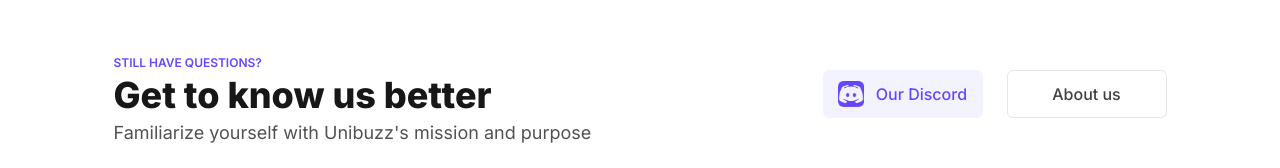
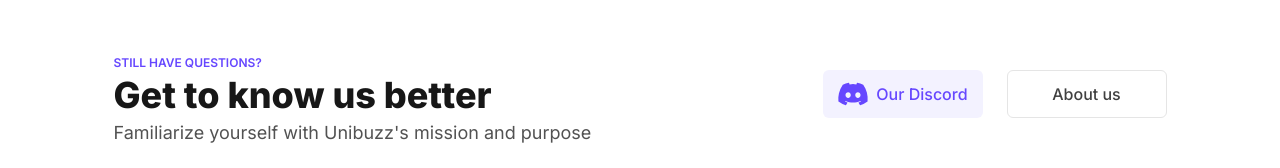
Before and after one commit to BacPacNet/web-app-client, a Next.js app: page / in a window 1280 px wide. Shown: the part 5789-5957 px from the top of the page. Built offline with nearby package versions, Linux system fonts and the light colour scheme; no server answers.

Commit message:
changes in css for responsiveness after 2nd review

```diff
--- a/src/app/components/Footer/Footer.css
+++ b/src/app/components/Footer/Footer.css
@@ -64,6 +64,12 @@
 .icon {
   width: 16px;
   height: 16px;
+}
+.discord-icon {
+  /* border: 2px solid red; */
+  /* margin-left: 5px; */
+  width: 32px;
+  height: 32px;
 }
 @media only screen and (max-width: 768px) and (min-width: 375px) {
   .footer {
--- a/src/app/components/Footer/Footer.tsx
+++ b/src/app/components/Footer/Footer.tsx
@@ -1,5 +1,6 @@
 import './Footer.css'
 
+import { FaDiscord } from "react-icons/fa";
 import Image from 'next/image'
 import React from 'react'
 import discordLogo from '../../../assets/discordLog.png'
@@ -45,8 +46,8 @@ const Footer: React.FC = () => {
         </div>
         <div className="right-part">
           <div className="discord mr-6">
-            <button className="btn btn-disc text-[#6647FF] text-base text-center w-40 h-12 font-medium p-2">
-              <Image src={discordLogo} alt="discord" className="discordImage" />
+            <button className="btn btn-disc text-[#6647FF] text-base text-center w-40 h-12 font-medium p-2 flex justify-evenly items-center">
+              <FaDiscord className='discord-icon' />
               Our Discord
             </button>
           </div>
--- a/src/app/components/Navbar/Navbar.css
+++ b/src/app/components/Navbar/Navbar.css
@@ -115,6 +115,14 @@
 }
 .nav-link-ltr.active::before {
   width: 100%;
+}
+@media (max-width: 1240px) and (min-width: 768px) {
+  .right-nav {
+    margin-left: -10px;
+  }
+  .left-nav {
+    justify-content: space-evenly;
+  }
 }
 @media (max-width: 768px) {
   .navbar {
--- a/src/app/components/Sections/SectionsInfo.css
+++ b/src/app/components/Sections/SectionsInfo.css
@@ -125,6 +125,7 @@
   .subtitle,
   .appSubtitle {
     width: 100%;
+    height: fit-content;
     text-align: center;
   }
   .title {
```
